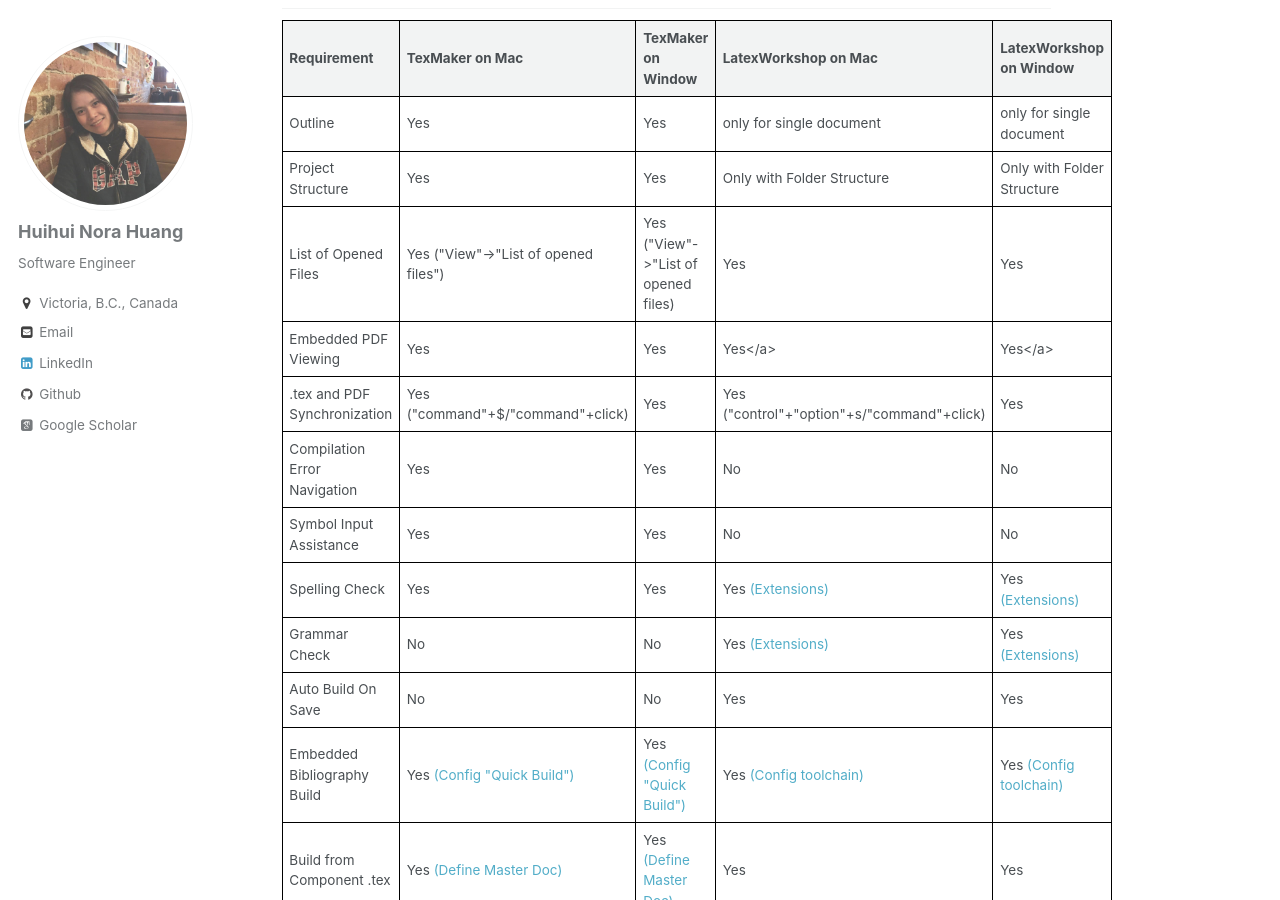
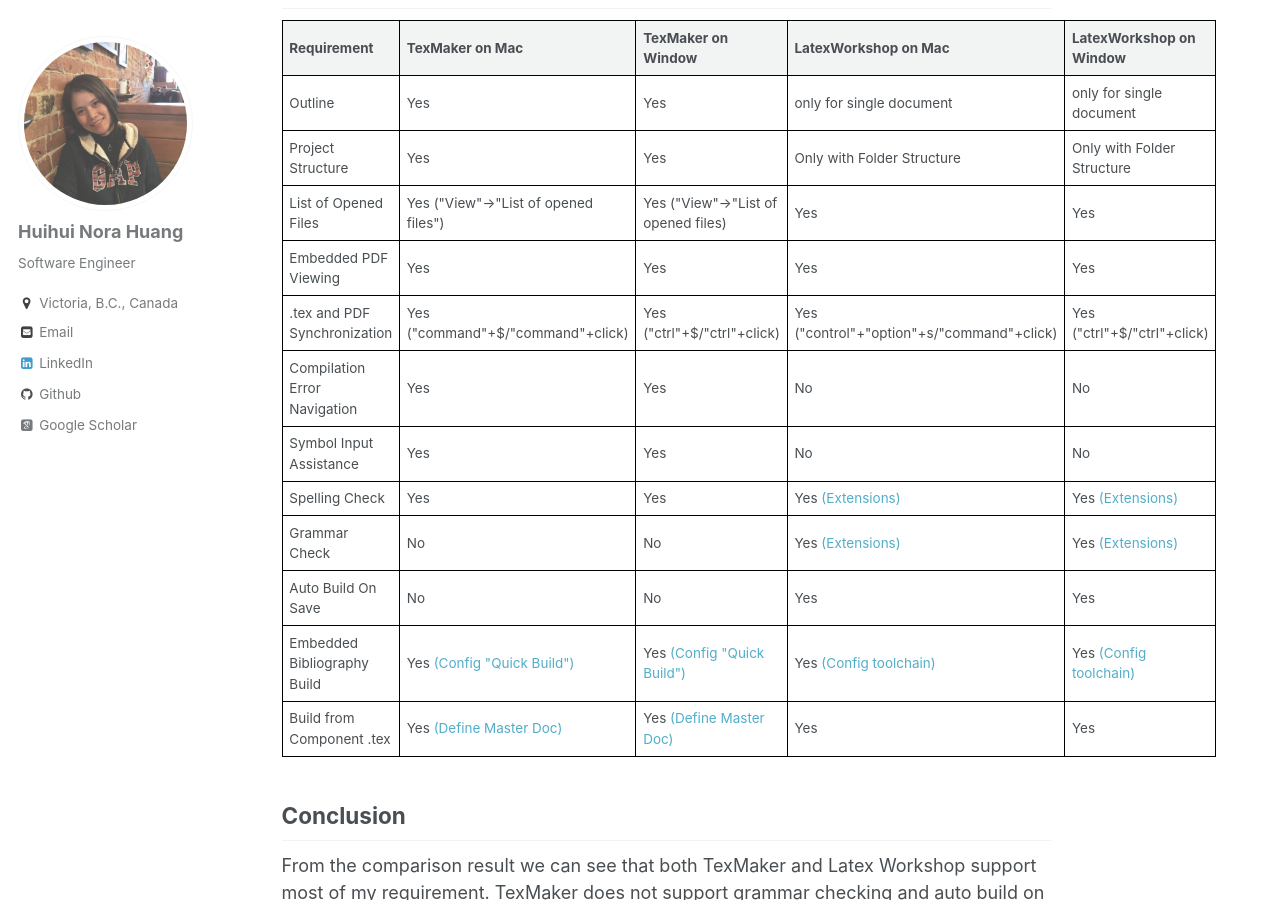
Before and after one commit to norahuang/MY-Websit-repo, a Jekyll site: the page built from _posts/2018-02-20-blog-post-1.md, in a window 1280 px wide and 900 px high, scrolled down 806 px. Built offline with Jekyll 4.4.1, drawn with Linux system fonts in a browser that asks for light colours; some web fonts are replaced.

Commit message:
update post

```diff
--- a/_posts/2018-02-20-blog-post-1.md
+++ b/_posts/2018-02-20-blog-post-1.md
@@ -63,15 +63,15 @@
             <td>Embedded PDF Viewing</td>
             <td>Yes</td>
             <td>Yes</td>
-            <td>Yes</a></td>
-            <td>Yes</a></td>
+            <td>Yes</td>
+            <td>Yes</td>
         </tr>
         <tr>
             <td>.tex and PDF Synchronization</td>
             <td>Yes ("command"+$/"command"+click)</td>
-            <td>Yes</td>
+            <td>Yes ("ctrl"+$/"ctrl"+click)</td>
             <td>Yes ("control"+"option"+s/"command"+click)</td>
-            <td>Yes</td>
+            <td>Yes ("ctrl"+$/"ctrl"+click)</td>
         </tr>
         <tr>
             <td>Compilation Error Navigation</td>
```
